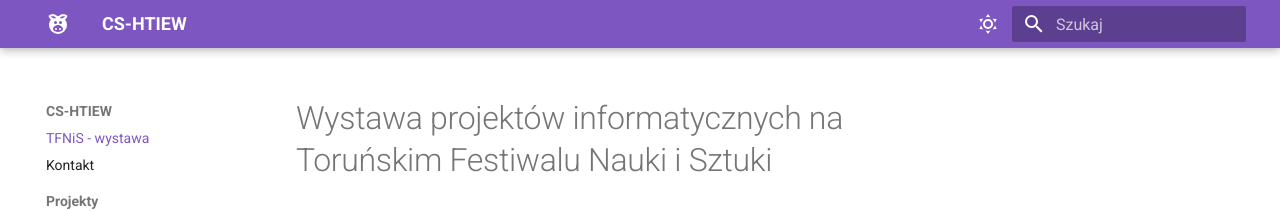
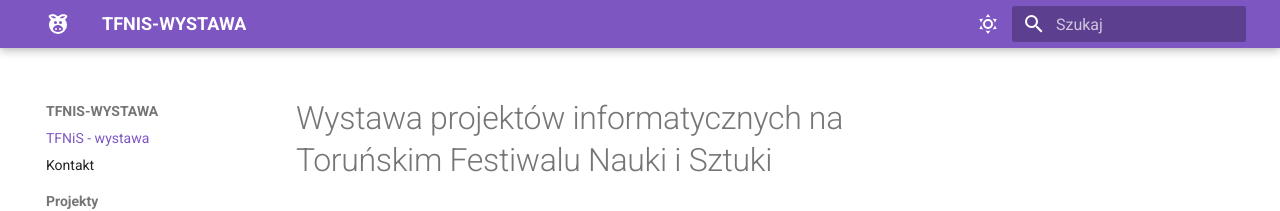
Before and after one commit to blackbat13/tfnis-wystawa, an MkDocs documentation site: the page built from docs/index.md, in a window 1280 px wide. Shown: the top 211 px of the page. Built offline with MkDocs 1.6.1 and Material for MkDocs 9.7.7, drawn with Linux system fonts in a browser that asks for light colours; plug-ins that fetch from the network failed and are left out.

Commit message:
Update mkdocs.yml

```diff
--- a/mkdocs.yml
+++ b/mkdocs.yml
@@ -1,4 +1,4 @@
-site_name: CS-HTIEW
+site_name: TFNIS-WYSTAWA
 site_url: https://tfnis-wystawa.cs-htiew.pl
 plugins:
   - search
```
